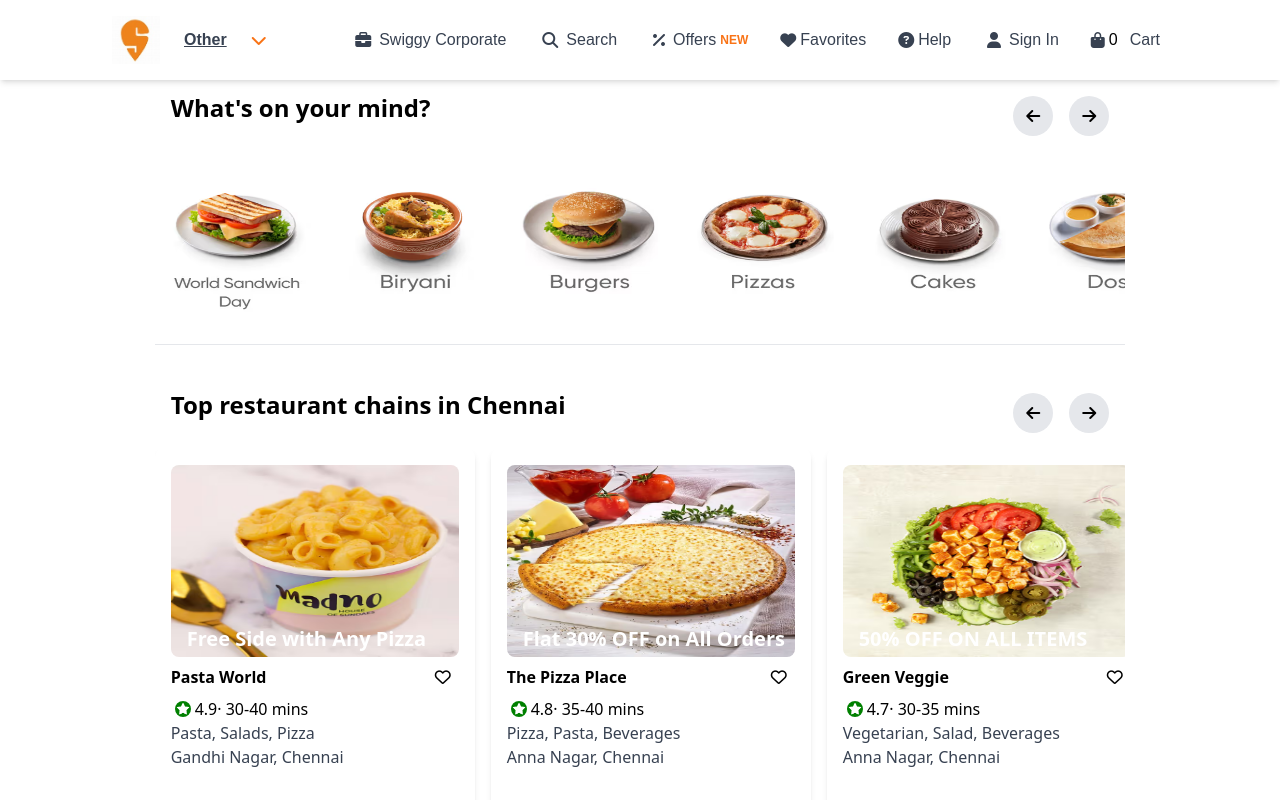
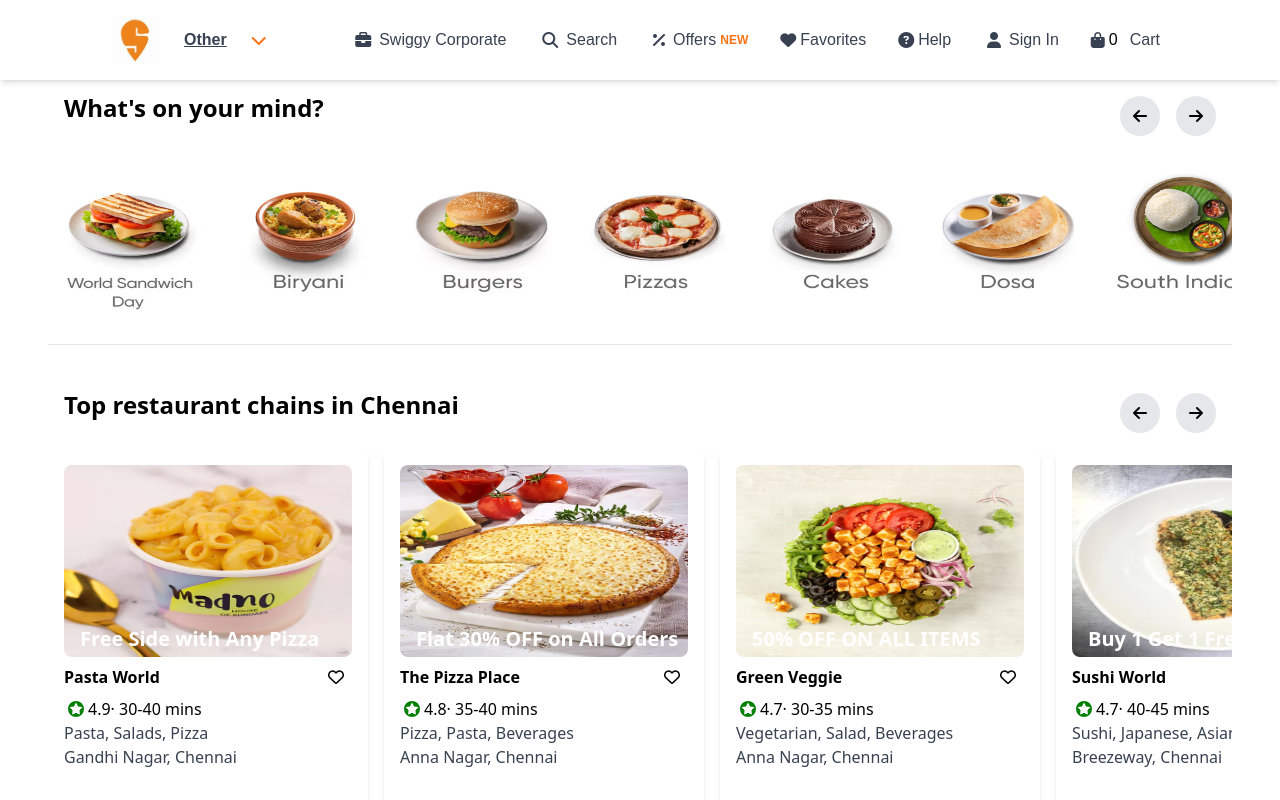
Before and after one commit to kurmi5683/guvi-swiggy, an Angular app: page / in a window 1280 px wide. Shown: the top 800 px of the page. Built offline with nearby package versions, Linux system fonts and the light colour scheme.

Commit message:
padding-margin-adjust:   src/app/hero/hero.component.html 	padding-margin-adjust:   src/app/orders/orders.component.html

```diff
--- a/src/app/hero/hero.component.html
+++ b/src/app/hero/hero.component.html
@@ -1,4 +1,4 @@
-<div class="lg:w-5/6 mx-auto px-4 sm:px-6 md:px-8 lg:px-12">
+<div class="lg:w-6/6 mx-auto px-4 sm:px-6 md:px-8 lg:px-12">
 
     <div>
         <div class="flex justify-between" >
--- a/src/app/orders/orders.component.html
+++ b/src/app/orders/orders.component.html
@@ -1,4 +1,4 @@
-<div class="lg:w-4/6 mx-auto px-4 sm:px-8 md:px-16 lg:px-32 my-6 sm:my-8 md:my-12">
+<div class="lg:w-6/6 mx-auto px-4 sm:px-8 md:px-16 lg:px-32 my-6 sm:my-8 md:my-12">
     <h3 *ngIf="!restuarantDetails.title" class="text-xl font-bold">Tongue Restaurant</h3>
     <h3 *ngIf="restuarantDetails.title" class="text-xl font-bold">{{restuarantDetails.title}}</h3>
 
```
